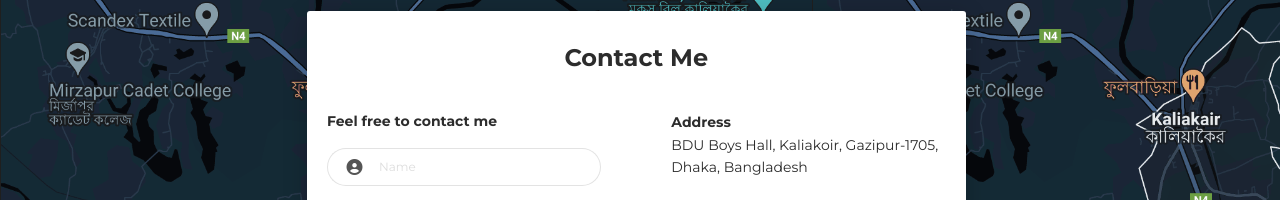
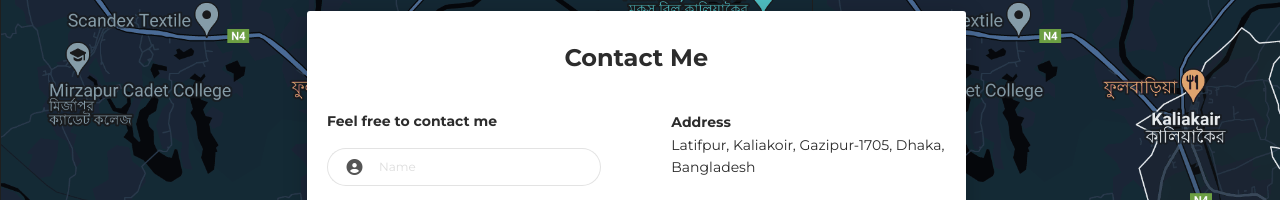
Before and after one commit to thesabbirahmed/SabbirWebCV, a plain HTML site: page index.html in a window 1280 px wide. Shown: the part 7720-7920 px from the top of the page. Drawn offline with Linux system fonts and the light colour scheme.

Commit message:
present address

```diff
--- a/index.html
+++ b/index.html
@@ -760,7 +760,7 @@ Elsevier, <br> <a href="https://doi.org/10.1016/j.jpi.2024.100371">https://doi.o
                 <div class="col-md-6">
                   <div class="card-body">
                     <p class="mb-0"><strong>Address </strong></p>
-                    <p class="pb-2">BDU Boys Hall, Kaliakoir, Gazipur-1705, Dhaka, Bangladesh</p>
+                    <p class="pb-2">Latifpur, Kaliakoir, Gazipur-1705, Dhaka, Bangladesh</p>
                     <p class="mb-0"><strong>Phone</strong></p>
                     <p class="pb-2">+8801784136561</p>
                     <p class="mb-0"><strong>Email</strong></p>
```
